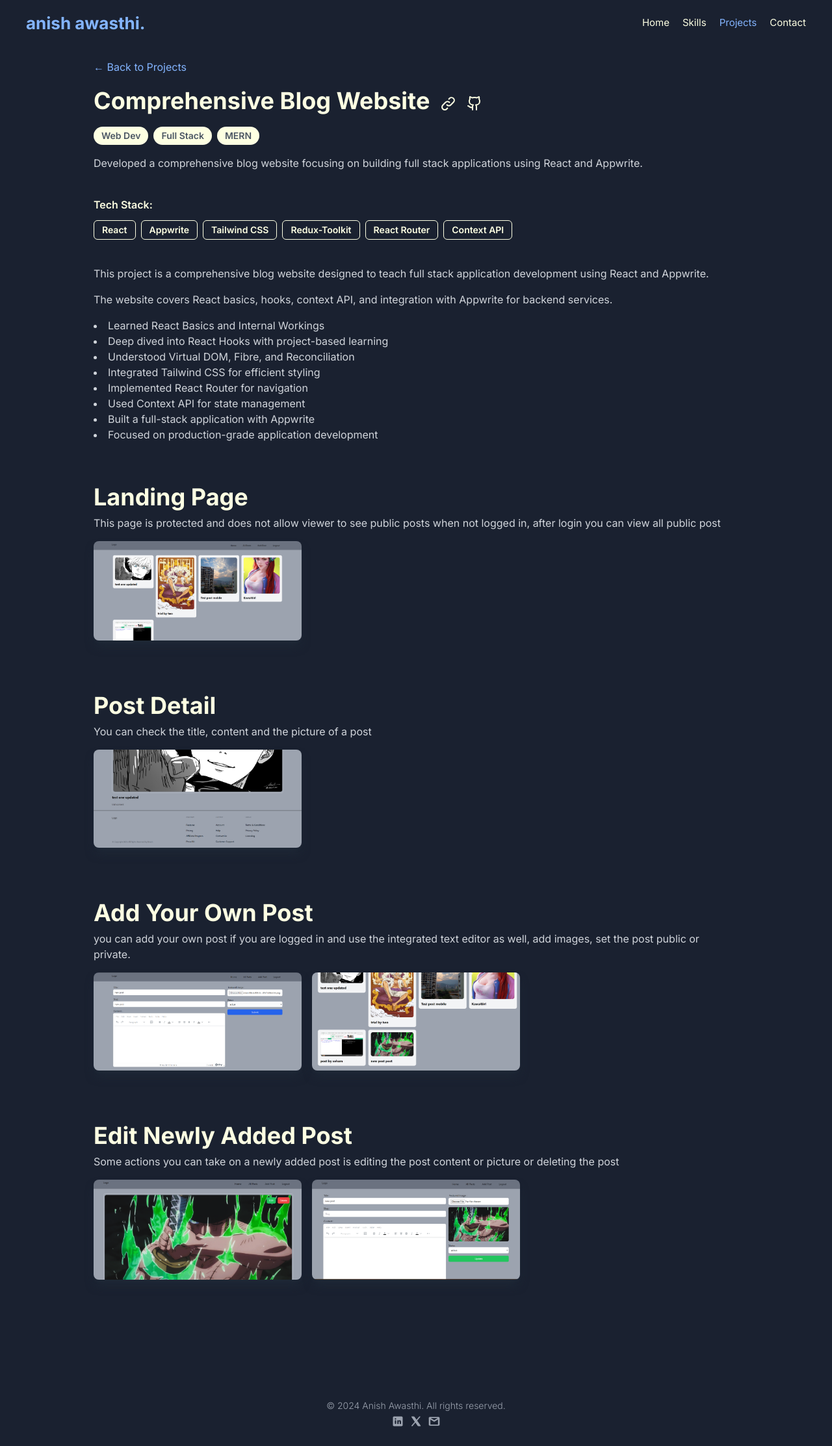
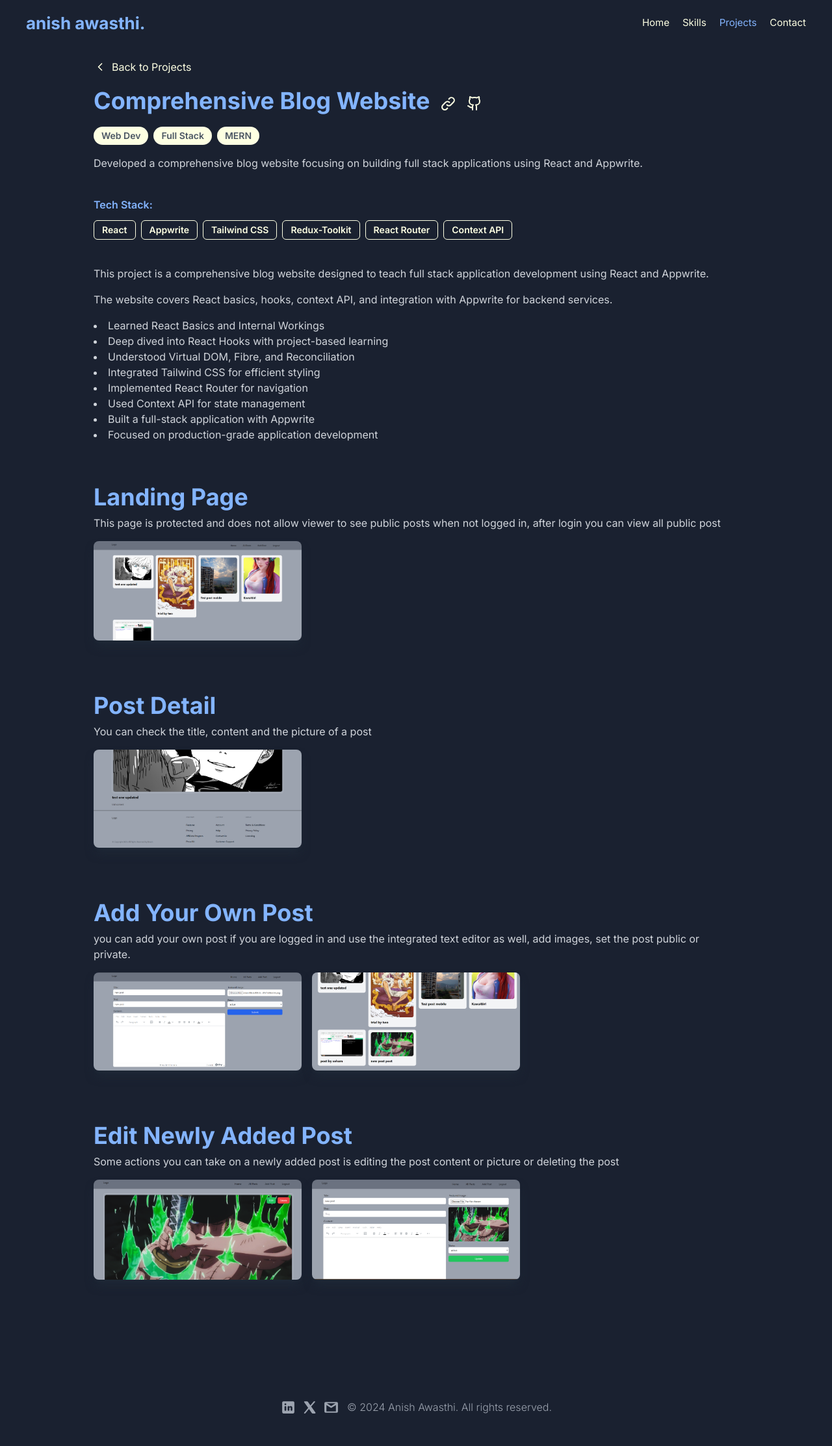
Before and after one commit to anish3333/portfolio, a Next.js app: page /projects/comprehensive-blog-website in a window 1280 px wide. Shown: the whole page at 65% size. Built offline with nearby package versions, Linux system fonts and the light colour scheme.

Commit message:
changed some content and spelling mistakes

```diff
--- a/src/components/Footer.tsx
+++ b/src/components/Footer.tsx
@@ -4,10 +4,7 @@ import { SocialLinks } from "@/constants/social";
 
 const Footer = () => {
   return (
-    <div className="text-center flex flex-col mx-auto justify-between text-sm text-gray-400 font-light">
-      <div className="mb-1">
-        © 2024 Anish Awasthi. All rights reserved.
-      </div>
+    <div className="text-center flex flex-wrap gap-3 mx-auto justify-center items-centertext-sm text-gray-400 font-light">
 
       <div className="flex flex-wrap gap-x-2 gap-y-1 justify-center">
         {SocialLinks.map((s) => {
@@ -19,13 +16,16 @@ const Footer = () => {
               className="transition-transform transform hover:scale-125"
             >
               <div className="flex gap-2 items-center">
-                <Image src={s.icon} alt={s.name} width={20} height={20} />
+                <Image src={s.icon} alt={s.name} width={25} height={25} />
                 {/* <p>{s.username}</p> */}
               </div>
             </a>
           );
         })}
       </div>
+      <div className="mb-1">
+        © 2024 Anish Awasthi. All rights reserved.
+      </div>
     </div>
   );
 };
--- a/src/components/ProjectDetail.tsx
+++ b/src/components/ProjectDetail.tsx
@@ -5,9 +5,7 @@ import Link from "next/link";
 import { ProjectInterface } from "@/constants/projects";
 import DisplayProjectCategory from "./DisplayProjectCategory";
 import { Icons } from "./Icons";
-import Image from "next/image";
 import ImageModal from "./ImageModal";
-import { Github, GithubIcon } from "lucide-react";
 
 const ProjectDetail = ({
   id,
@@ -36,16 +34,23 @@ const ProjectDetail = ({
     <div className="min-h-screen mt-5 text-white-1">
       <div className="mx-auto md:max-w-[64rem] max-sm:px-2 px-4">
         <Link href="/projects">
-          <div className="text-blue-1 mb-5 inline-block hover:underline">
-            &larr; Back to Projects
-          </div>
+
+        <div className="flex items-center mb-5 ">
+          <span className="text-2xl hover:animate-spin mr-2">
+            <Icons.chevronLeft className="w-5" />
+          </span>
+          <span className="mr-2">
+            Back to Projects
+          </span>
+        </div>
+
         </Link>
 
         <div className=" flex flex-col gap-10 rounded-lg">
 
           <div>
             <div className="flex gap-x-4 gap-y-1 items-center flex-wrap mb-3">
-              <h1 className="text-2xl sm:text-3xl md:text-4xl font-bold capitalize mb-2">
+              <h1 className="text-2xl sm:text-3xl text-blue-1 md:text-4xl font-bold capitalize mb-2">
                 {id.replace(/-/g, " ")}
               </h1>
               <div className="flex justify-center items-center gap-x-4 gap-y-1 flex-wrap">
@@ -81,7 +86,7 @@ const ProjectDetail = ({
 
 
           <div>
-            <div className="font-semibold mb-3">Tech Stack:</div>
+            <div className="font-semibold mb-3 text-blue-1">Tech Stack:</div>
             <div className="flex flex-wrap gap-2 text-sm font-semibold">
             {techStack.map((tech, index) => (
               <span className="rounded-md border border-white-1 text-white-1 px-3 py-1 text-sm" key={index}>
@@ -111,7 +116,7 @@ const ProjectDetail = ({
           </div>
           {pagesInfoArr.map((page, index) => (
             <div key={index} className="mb-10">
-              <h2 className="text-2xl sm:text-3xl md:text-4xl font-bold capitalize mb-2">
+              <h2 className="text-2xl sm:text-3xl md:text-4xl font-bold capitalize mb-2 text-blue-1">
                 {page.title}
               </h2>
               <p className="text-gray-300 mb-4">{page.description}</p>
--- a/src/constants/projects.ts
+++ b/src/constants/projects.ts
@@ -168,14 +168,14 @@ export const Projects: ProjectInterface[] = [
     "pagesInfoArr": [
       {
         "title": "Landing Page",
-        "description": "An overview of FlashFlow, its features",
+        "description": "The landing page is the main entry point for the application, where users can sign in, create an account, or view their dashboard.",
         "imgArr": [
           "/images/projects/flash-flow/landing.png"
         ]
       },
       {
-        "title": "Upcomign and Previous Meetings",
-        "description": "Detailed implementation of real-time video conferencing using GetStream.",
+        "title": "Upcoming and Previous Meetings",
+        "description": "upcoming and previous meetings are displayed on the dashboard, and users can view the details of each meeting.",
         "imgArr": [
           "/images/projects/flash-flow/previous.png",
           "/images/projects/flash-flow/upcoming.png"
@@ -183,7 +183,7 @@ export const Projects: ProjectInterface[] = [
       },
       {
         "title": "Main Video Calling Interface",
-        "description": "Explanation of the authentication system implemented using Clerk.",
+        "description": "The main video calling interface is where the user can start a new meeting, join an existing meeting, and view the meeting details.",
         "imgArr": [
           "/images/projects/flash-flow/meeting.png",
           "/images/projects/flash-flow/meeting2.png"
@@ -191,7 +191,7 @@ export const Projects: ProjectInterface[] = [
       },
       {
         "title": "Video Recordings",
-        "description": "Insight into the responsive UI design using Tailwind CSS and shadcn.",
+        "description": "recorded videos are stored in the database and can be viewed by the user.",
         "imgArr": [
           "/images/projects/flash-flow/recordings.png",
         ]
```
